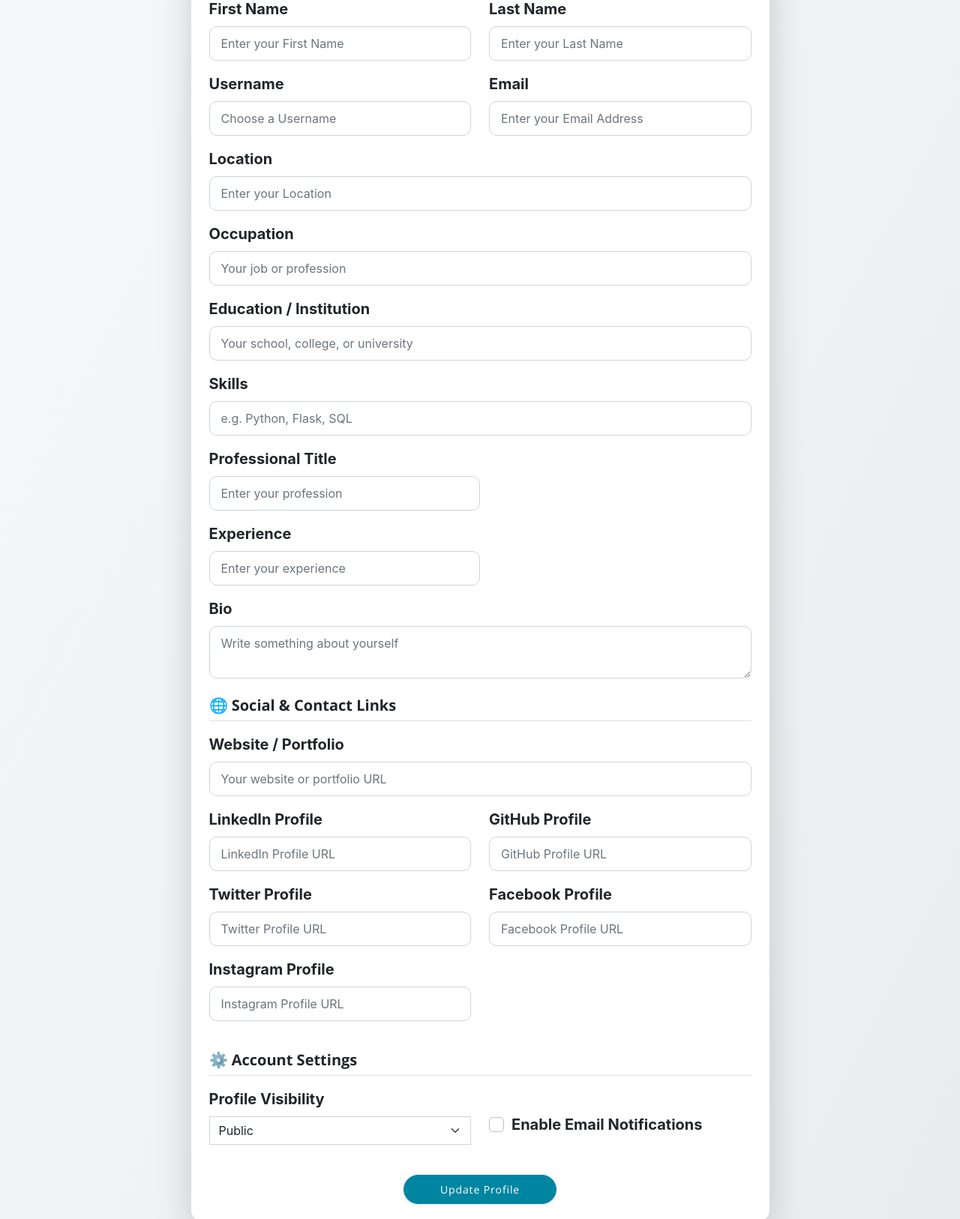
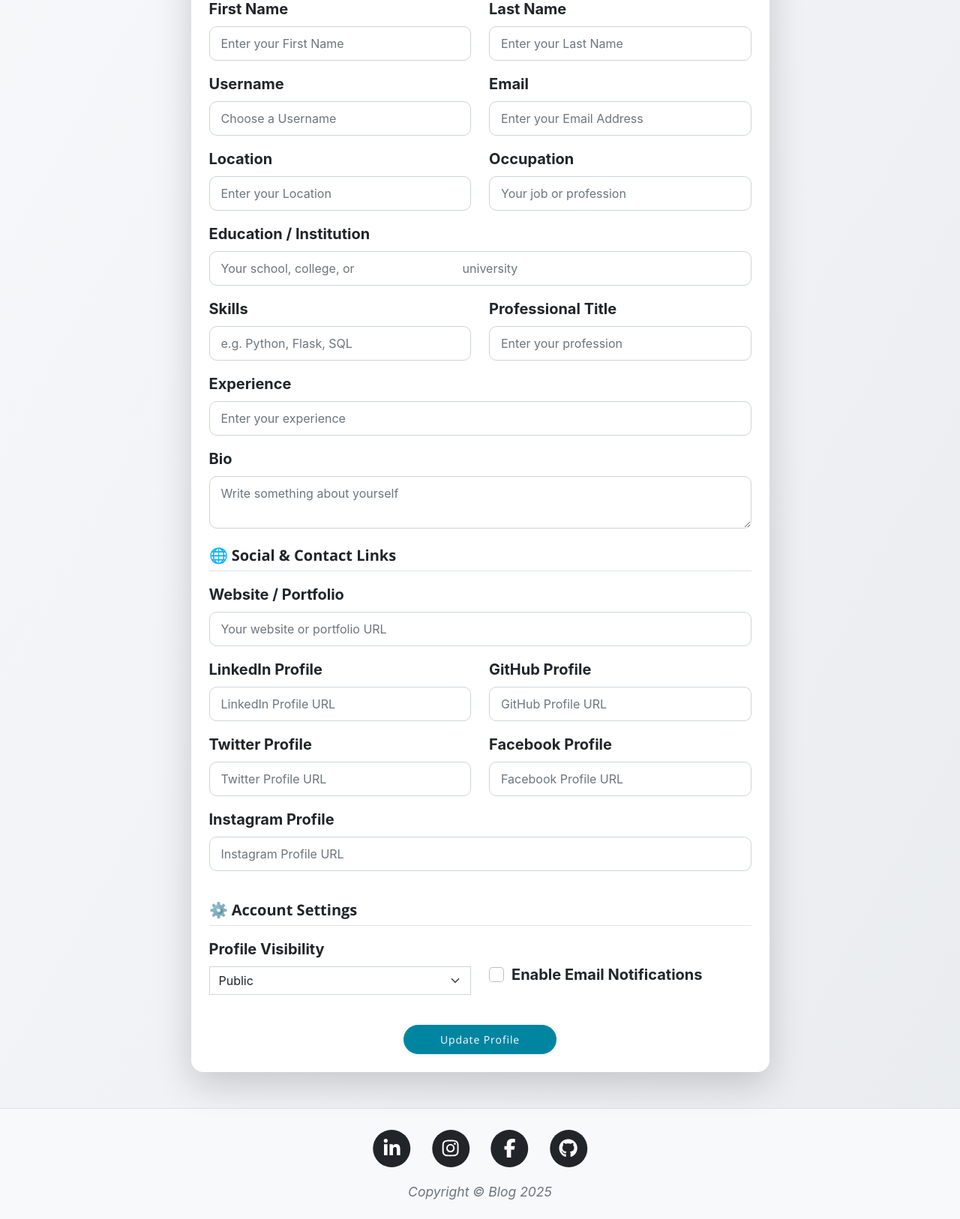
Before and after one commit to mjeyz/Blog-Website, a Flask app: page /edit-profile in a window 1280 px wide. Shown: the part 719-2345 px from the top of the page at 75% size. After the commit the page ends 2319 px from the top, so only its background shows below. Run offline with Flask 3, Linux system fonts and the light colour scheme; the visitor is signed in with stand-in values (Sample User, id 1); data that the repository does not hold is empty; some libraries are stand-ins or nearby versions.

```diff
--- a/database.py
+++ b/database.py
@@ -1,5 +1,4 @@
 import psycopg2
-
 
 # DATABASE PATH
 DB_PATH = "postgres://postgres:9992@localhost:5432/postgres"
--- a/forms.py
+++ b/forms.py
@@ -13,6 +13,7 @@ class CreatePostForm(FlaskForm):
     body = CKEditorField("Blog Content", validators=[DataRequired()])
     submit = SubmitField("Submit Post")
 
+
 # : Create a RegisterForm to register new users
 class RegisterForm(FlaskForm):
     email = StringField("Email", validators=[DataRequired(), Email()])
@@ -22,6 +23,7 @@ class RegisterForm(FlaskForm):
     remember = BooleanField("Remember Me")
     submit = SubmitField("Submit")
 
+
 # : Create a LoginForm to log in existing users
 class LoginForm(FlaskForm):
     email = StringField("Email", validators=[DataRequired(), Email()])
@@ -29,15 +31,18 @@ class LoginForm(FlaskForm):
     remember = BooleanField("Remember Me")
     submit = SubmitField("Let Me In!")
 
+
 # : Create a CommentForm so users can leave comments below posts
 class CommentForm(FlaskForm):
     text = CKEditorField("Comment", validators=[DataRequired()])
     submit = SubmitField("Submit Comment")
 
+
 from flask_wtf import FlaskForm
 from wtforms import StringField, SubmitField, PasswordField, URLField, BooleanField, SelectField
 from wtforms.validators import DataRequired, Length, Email, Optional, URL, EqualTo
 from flask_ckeditor import CKEditorField
+
 
 class EditProfileForm(FlaskForm):
     # --- Basic Info ---
--- a/templates/edit_profile.html
+++ b/templates/edit_profile.html
@@ -62,7 +62,8 @@
                             </div>
                         </div>
 
-                        <div class="mb-3">
+                        <div class="row">
+                            <div class="col-md-6 mb-3">
                                 {{ form.location.label(class="form-label fw-bold") }}
                                 {{ form.location(class="form-control", placeholder="Enter your Location") }}
                                 {% for error in form.location.errors %}
@@ -70,7 +71,7 @@
                                 {% endfor %}
                             </div>
 
-                        <div class="mb-3">
+                            <div class="col-md-6 mb-3">
                                 {{ form.occupation.label(class="form-label fw-bold") }}
                                 {{ form.occupation(class="form-control", placeholder="Your job or profession") }}
                                 {% for error in form.occupation.errors %}
@@ -80,13 +81,14 @@
 
                             <div class="mb-3">
                                 {{ form.education.label(class="form-label fw-bold") }}
-                            {{ form.education(class="form-control", placeholder="Your school, college, or university") }}
+                                {{ form.education(class="form-control", placeholder="Your school, college, or
+                                university") }}
                                 {% for error in form.education.errors %}
                                 <div class="text-danger small">{{ error }}</div>
                                 {% endfor %}
                             </div>
 
-                        <div class="mb-3">
+                            <div class="col-md-6 mb-3">
                                 {{ form.skill.label(class="form-label fw-bold") }}
                                 {{ form.skill(class="form-control", placeholder="e.g. Python, Flask, SQL") }}
                                 {% for error in form.skill.errors %}
@@ -101,8 +103,9 @@
                                 <div class="text-danger small">{{ error }}</div>
                                 {% endfor %}
                             </div>
+                        </div>
 
-                         <div class="col-md-6 mb-3">
+                        <div class=" mb-3">
                             {{ form.experience.label(class="form-label fw-bold") }}
                             {{ form.experience(class="form-control", placeholder="Enter your experience") }}
                             {% for error in form.experience.errors %}
@@ -147,7 +150,7 @@
                                 {{ form.facebook(class="form-control", placeholder="Facebook Profile URL") }}
                             </div>
 
-                            <div class="col-md-6 mb-3">
+                            <div class="mb-3">
                                 {{ form.instagram.label(class="form-label fw-bold") }}
                                 {{ form.instagram(class="form-control", placeholder="Instagram Profile URL") }}
                             </div>
--- a/templates/profile.html
+++ b/templates/profile.html
@@ -115,7 +115,8 @@
                         {% if user_info and user_info[2] %}  <!-- Education -->
                         <div class="col-md-4">
                             <div class="bg-light rounded-4 p-3 h-100">
-                                <h6 class="fw-bold text-primary mb-2"><i class="bi bi-mortarboard me-2"></i>Education</h6>
+                                <h6 class="fw-bold text-primary mb-2"><i class="bi bi-mortarboard me-2"></i>Education
+                                </h6>
                                 <p class="small text-muted mb-0">{{ user_info[2] }}</p>
                             </div>
                         </div>
@@ -195,7 +196,8 @@
                     <a href="{{ url_for('edit_profile') }}" class="btn btn-outline-secondary rounded-pill px-4 fw-bold">
                         <i class="bi bi-pencil me-1"></i> Edit Profile
                     </a>
-                    <a href="{{ url_for('change_password') }}" class="btn btn-outline-primary rounded-pill px-4 fw-bold">
+                    <a href="{{ url_for('change_password') }}"
+                       class="btn btn-outline-primary rounded-pill px-4 fw-bold">
                         <i class="bi bi-key me-1"></i> Change Password
                     </a>
                 </div>
```
Also changed, not shown: templates/footer.html (+4 -3 lines), templates/upload_profile_pic.html (+6 -3 lines), templates/post.html (indentation only). Lines whose indentation alone changed are shown as unchanged.
